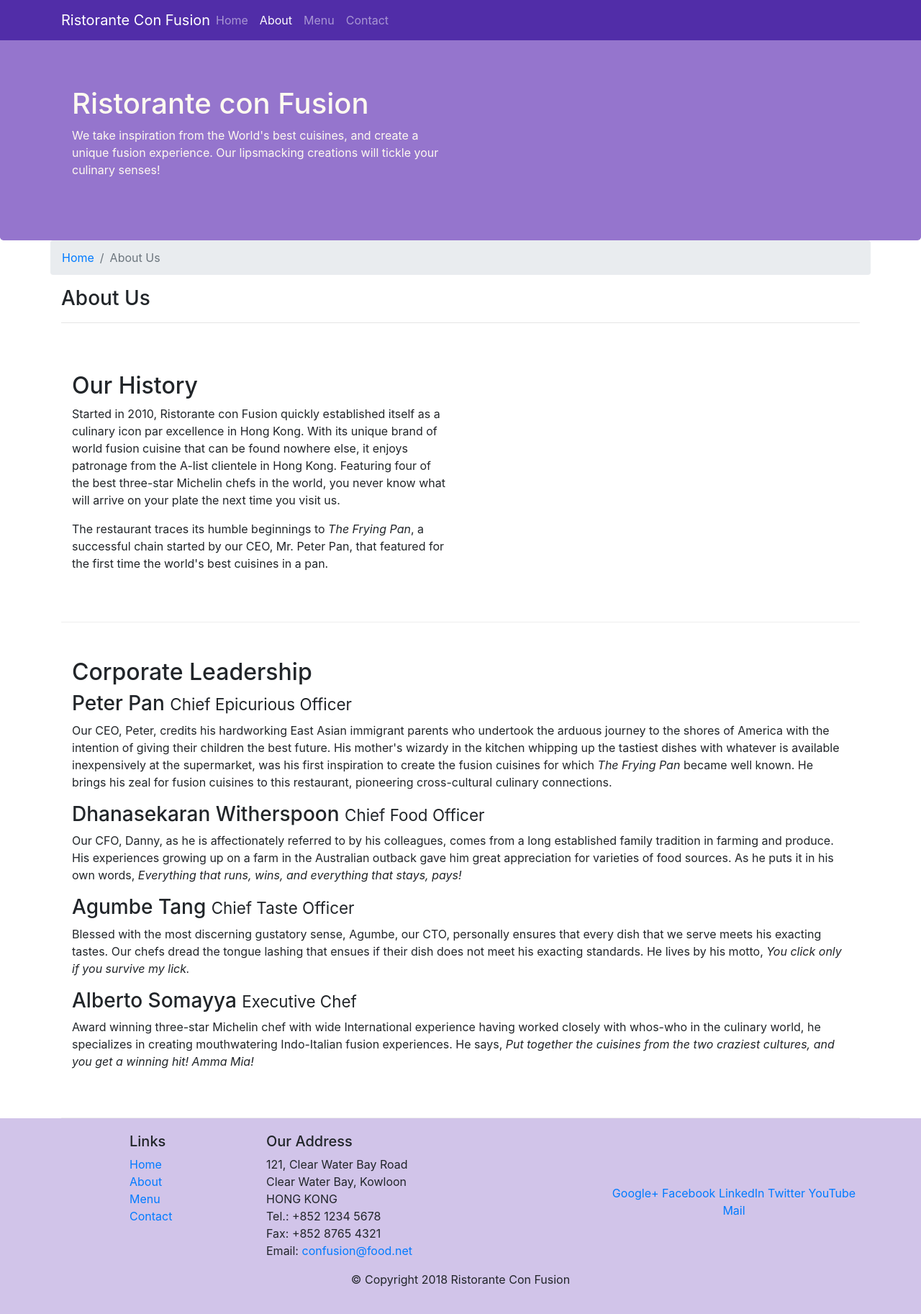
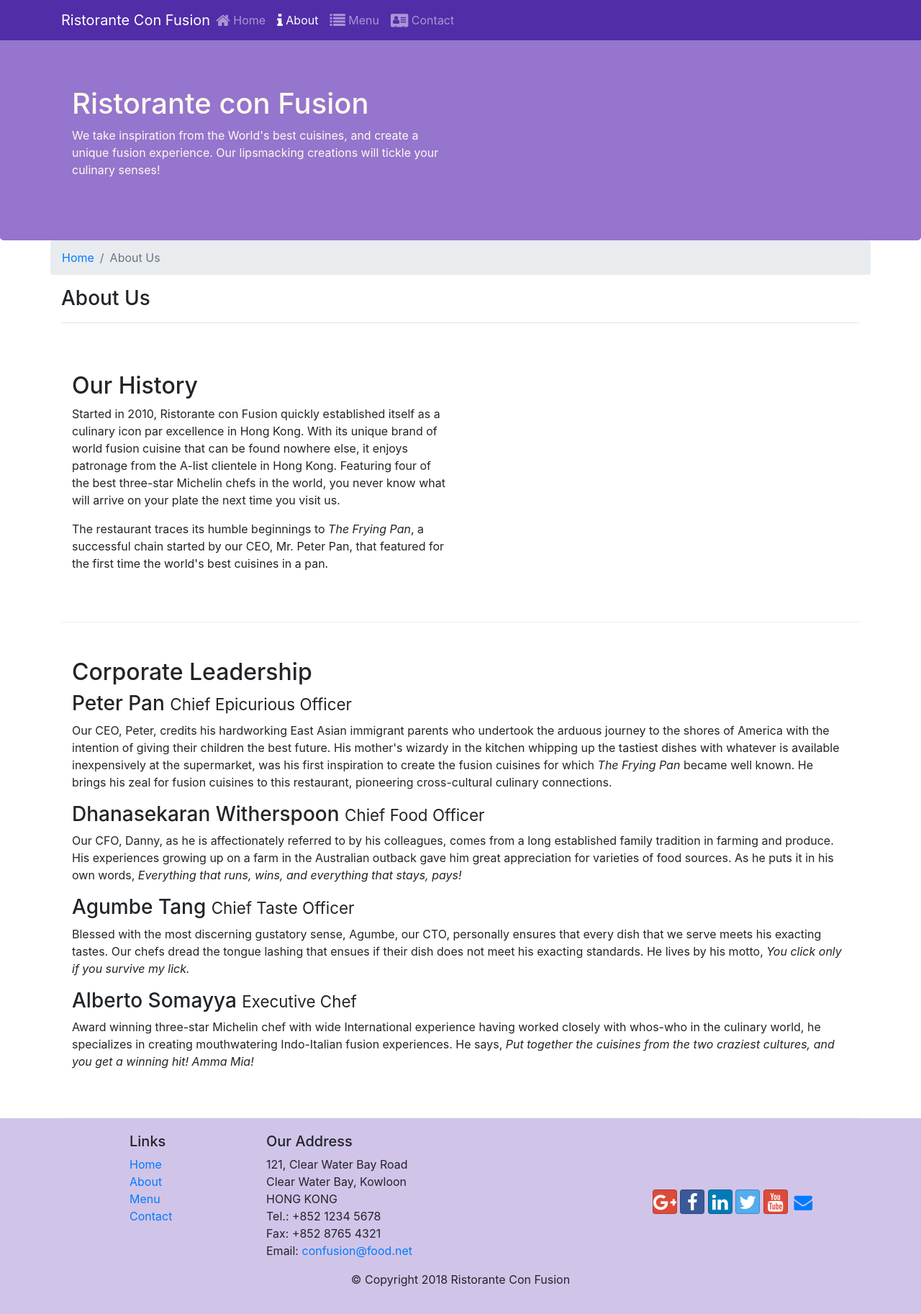
Before and after one commit to nfenaert/conFusion, a website: page aboutus.html in a window 1280 px wide. Shown: the whole page at 72% size. Drawn offline with nearby package versions, Linux system fonts and the light colour scheme.

Commit message:
Icon Fonts

```diff
--- a/aboutus.html
+++ b/aboutus.html
@@ -9,7 +9,9 @@
 
 	<!-- Bootstrap CSS -->
 	<link rel="stylesheet" href="node_modules/bootstrap/dist/css/bootstrap.min.css">
-	<link rel="stylesheet" href="css/styles.css">
+  <link rel="stylesheet" href="node_modules/font-awesome/css/font-awesome.min.css">
+	<link rel="stylesheet" href="node_modules/bootstrap-social/bootstrap-social.css">
+  <link rel="stylesheet" href="css/styles.css">
     <title>Ristorante Con Fusion: About Us</title>
 
 </head>
@@ -24,10 +26,10 @@
         <a class="navbar-brand mr-auto" href="./index.html">Ristorante Con Fusion</a>
         <div class="collapse navbar-collapse" id="NavBar">
           <ul class="navbar-nav mr-auto">
-            <li class="nav-item"><a class="nav-link" href="./index.html">Home</a></li>
-            <li class="nav-item active"><a class="nav-link" href="#">About</a></li>
-            <li class="nav-item"><a class="nav-link" href="#">Menu</a></li>
-            <li class="nav-item"><a class="nav-link" href="#">Contact</a></li>
+            <li class="nav-item"><a class="nav-link" href="./index.html"><span class="fa fa-home fa-lg"></span> Home</a></li>
+            <li class="nav-item active"><a class="nav-link" href="#"><span class="fa fa-info fa-lg"></span> About</a></li>
+            <li class="nav-item"><a class="nav-link" href="#"><span class="fa fa-list fa-lg"></span> Menu</a></li>
+            <li class="nav-item"><a class="nav-link" href="#"><span class="fa fa-address-card fa-lg"></span> Contact</a></li>
           </ul>
         </div>
 
@@ -111,12 +113,12 @@
                 </div>
                 <div class="col-12 col-sm-4 align-self-center">
                     <div class="text-center">
-                        <a href="http://google.com/+">Google+</a>
-                        <a href="http://www.facebook.com/profile.php?id=">Facebook</a>
-                        <a href="http://www.linkedin.com/in/">LinkedIn</a>
-                        <a href="http://twitter.com/">Twitter</a>
-                        <a href="http://youtube.com/">YouTube</a>
-                        <a href="mailto:">Mail</a>
+                      <a class="btn btn-social-icon btn-google" href="http://google.com/+"><i class="fa fa-google-plus fa-lg"></i></a>
+                      <a class="btn btn-social-icon btn-facebook" href="http://www.facebook.com/profile.php?id="><i class="fa fa-facebook fa-lg"></i></a>
+                      <a class="btn btn-social-icon btn-linkedin" href="http://www.linkedin.com/in/"><i class="fa fa-linkedin fa-lg"></i></a>
+                      <a class="btn btn-social-icon btn-twitter" href="http://twitter.com/"><i class="fa fa-twitter fa-lg"></i></a>
+                      <a class="btn btn-social-icon btn-google" href="http://youtube.com/"><i class="fa fa-youtube fa-lg"></i></a>
+                      <a class="btn btn-social-icon" href="mailto:"><i class="fa fa-envelope fa-lg"></i></a>
                     </div>
                 </div>
            </div>
--- a/package.json
+++ b/package.json
@@ -15,6 +15,8 @@
   },
   "dependencies": {
     "bootstrap": "^4.0.0",
+    "bootstrap-social": "^5.1.1",
+    "font-awesome": "^4.7.0",
     "jquery": "^3.3.1",
     "popper.js": "^1.12.9"
   }
```
Also changed, not shown: index.html (+15 -13 lines), 1 other file.
